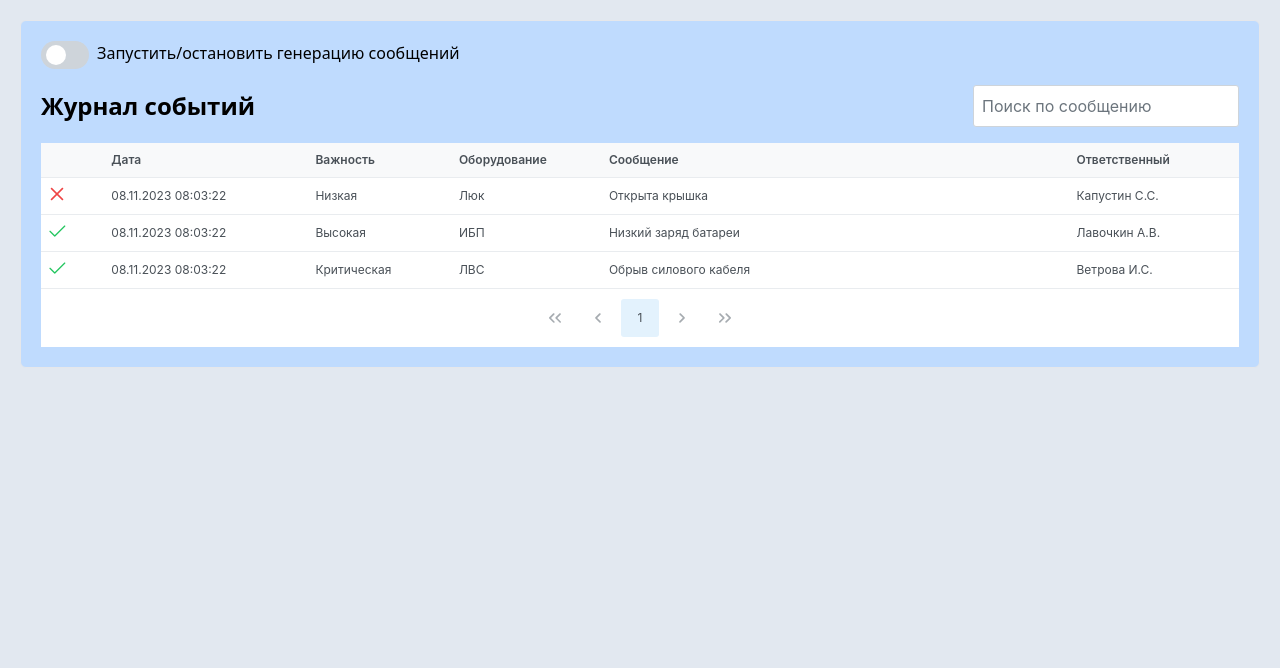
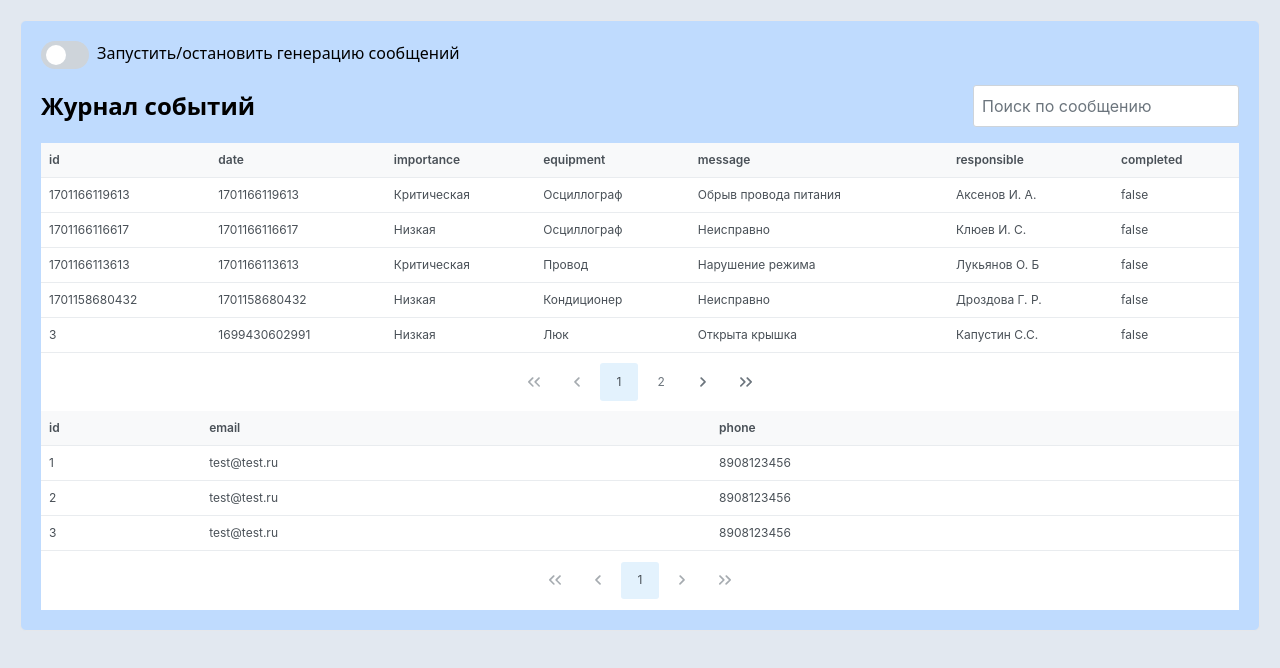
Before and after one commit to VakiTaki/geotehno, a React (Create React App) app: page / in a window 1280 px wide. Shown: the top 668 px of the page. Built offline with nearby package versions, Linux system fonts and the light colour scheme; data requests are answered from the project's data file.

Commit message:
add UniversalDataTable

```diff
--- a/data/db.json
+++ b/data/db.json
@@ -7,7 +7,7 @@
       "equipment": "ЛВС",
       "message": "Обрыв силового кабеля",
       "responsible": "Ветрова И.С.",
-      "completed": true
+      "completed": false
     },
     {
       "id": 2,
@@ -16,7 +16,7 @@
       "equipment": "ИБП",
       "message": "Низкий заряд батареи",
       "responsible": "Лавочкин А.В.",
-      "completed": true
+      "completed": false
     },
     {
       "id": 3,
@@ -26,6 +26,137 @@
       "message": "Открыта крышка",
       "responsible": "Капустин С.С.",
       "completed": false
+    },
+    {
+      "id": 1701158680432,
+      "date": 1701158680432,
+      "importance": "Низкая",
+      "equipment": "Кондиционер",
+      "message": "Неисправно",
+      "responsible": "Дроздова Г. Р.",
+      "completed": false
+    },
+    {
+      "id": 1701166113613,
+      "date": 1701166113613,
+      "importance": "Критическая",
+      "equipment": "Провод",
+      "message": "Нарушение режима",
+      "responsible": "Лукьянов О. Б",
+      "completed": false
+    },
+    {
+      "id": 1701166116617,
+      "date": 1701166116617,
+      "importance": "Низкая",
+      "equipment": "Осциллограф",
+      "message": "Неисправно",
+      "responsible": "Клюев И. С.",
+      "completed": false
+    },
+    {
+      "id": 1701166119613,
+      "date": 1701166119613,
+      "importance": "Критическая",
+      "equipment": "Осциллограф",
+      "message": "Обрыв провода питания",
+      "responsible": "Аксенов И. А.",
+      "completed": false
+    }
+  ],
+  "users": [
+    {
+      "id": "1",
+      "email": "test@test.ru",
+      "firstName": "Mitser",
+      "organizationId": "555",
+      "created": 1342343252,
+      "updated": 134134134234,
+      "phone": "8908123456",
+      "photoId": "123fwr4fw4fw",
+      "photoOriginal": "",
+      "photoTargetWidth": 0,
+      "photoTargetX": 0,
+      "photoTargetY": 0,
+      "birthDate": "11.11.2023",
+      "lastName": "Sisterov",
+      "patronymic": "Vovkovich",
+      "name": "Sisterov Mitser Vovkovich",
+      "roleIds": [
+        1,
+        2,
+        3
+      ],
+      "roleNames": [],
+      "roles": [],
+      "blocked": false,
+      "homeTimeZone": "MSK",
+      "position": "Developer",
+      "organizationName": "ГТС",
+      "groupName": "АСКЕ",
+      "techData": ""
+    },
+    {
+      "id": "2",
+      "email": "test@test.ru",
+      "firstName": "Mitser",
+      "organizationId": "555",
+      "created": 1342343252,
+      "updated": 134134134234,
+      "phone": "8908123456",
+      "photoId": "123fwr4fw4fw",
+      "photoOriginal": "",
+      "photoTargetWidth": 0,
+      "photoTargetX": 0,
+      "photoTargetY": 0,
+      "birthDate": "11.11.2023",
+      "lastName": "Sisterov",
+      "patronymic": "Vovkovich",
+      "name": "Sisterov Mitser Vovkovich",
+      "roleIds": [
+        1,
+        2,
+        3
+      ],
+      "roleNames": [],
+      "roles": [],
+      "blocked": false,
+      "homeTimeZone": "MSK",
+      "position": "Developer",
+      "organizationName": "ГТС",
+      "groupName": "АСКЕ",
+      "techData": ""
+    },
+    {
+      "id": "3",
+      "email": "test@test.ru",
+      "firstName": "Mitser",
+      "organizationId": "555",
+      "created": 1342343252,
+      "updated": 134134134234,
+      "phone": "8908123456",
+      "photoId": "123fwr4fw4fw",
+      "photoOriginal": "",
+      "photoTargetWidth": 0,
+      "photoTargetX": 0,
+      "photoTargetY": 0,
+      "birthDate": "11.11.2023",
+      "lastName": "Sisterov",
+      "patronymic": "Vovkovich",
+      "name": "Sisterov Mitser Vovkovich",
+      "roleIds": [
+        1,
+        2,
+        3
+      ],
+      "roleNames": [],
+      "roles": [],
+      "blocked": false,
+      "homeTimeZone": "MSK",
+      "position": "Developer",
+      "organizationName": "ГТС",
+      "groupName": "АСКЕ",
+      "techData": ""
     }
   ]
 }
--- a/package.json
+++ b/package.json
@@ -11,6 +11,7 @@
     "@types/node": "^16.7.13",
     "@types/react": "^18.0.0",
     "@types/react-dom": "^18.0.0",
+    "class-transformer": "^0.5.1",
     "primeflex": "^3.3.1",
     "primeicons": "^6.0.1",
     "primereact": "^10.0.9",
--- /dev/null
+++ b/src/components/dataTable.tsx
@@ -0,0 +1,96 @@
+import { useEffect, useRef, useState } from "react";
+import { DataTable, DataTableRowClickEvent } from "primereact/datatable";
+import { Column } from "primereact/column";
+import { Paginator, PaginatorPageChangeEvent } from "primereact/paginator";
+import { Toast } from "primereact/toast";
+import { useResize } from "../hooks/useResize";
+import { paginate } from "../utils/paginate";
+
+interface IUniversalDataTableProps<T> {
+  data: T[];
+  keys?: (keyof T)[] | null;
+}
+
+function UniversalDataTable<T>(props: IUniversalDataTableProps<T>) {
+  const toast = useRef<Toast>(null);
+  const { isScreenLg, isScreenMd, isScreenSm } = useResize();
+  const [countPerPage, setCountPerPage] = useState<number>(5);
+  const [first, setFirst] = useState<number>(0);
+  const [globalFilterValue, setGlobalFilterValue] = useState<string>("");
+  const onGlobalFilterChange = (e: React.ChangeEvent<HTMLInputElement>) => {
+    const value = e.target.value;
+    setGlobalFilterValue(value);
+  };
+
+  const [selectedRow, setSelectedRow] = useState<T | null>(null);
+
+  const crop = paginate(props.data, first, countPerPage);
+
+  const onPageChange = (event: PaginatorPageChangeEvent) => {
+    setSelectedRow(null);
+    setFirst(event.first);
+  };
+
+  //   const handleRowClick = (e: DataTableRowClickEvent) => {
+  //     if (document.activeElement instanceof HTMLElement) {
+  //       document.activeElement.blur();
+  //     }
+  //     const { id } = e.data;
+  //  const eventById = events?.find((e) => e.id === id);
+  //  if (eventById) changeStatus(eventById);
+  //   };
+
+  useEffect(() => {
+    if (isScreenLg) {
+      setCountPerPage(5);
+    } else if (isScreenMd) {
+      setCountPerPage(3);
+    } else {
+      setCountPerPage(5);
+    }
+  }, [isScreenLg, isScreenMd, isScreenSm]);
+
+  const columnKeys = props.data[0]
+    ? props.keys
+      ? Object.keys(props.data[0]).filter((key) =>
+          props.keys?.includes(key as keyof T)
+        )
+      : Object.keys(props.data[0])
+    : null;
+  console.log(columnKeys);
+
+  return (
+    columnKeys && (
+      <div className="">
+        <DataTable
+          size={"small"}
+          value={crop as any}
+          selectionMode="single"
+          selection={selectedRow!}
+          onSelectionChange={(e) => {
+            setSelectedRow(e.value);
+          }}
+          dataKey="id"
+          emptyMessage="Ничего не найдено"
+          //  onRowClick={(e) => handleRowClick(e)}
+          tabIndex={-1}
+        >
+          {columnKeys.map((field) => (
+            <Column key={field} field={field} header={field}></Column>
+          ))}
+        </DataTable>
+        <div className=" rounded-none">
+          <Paginator
+            first={first}
+            rows={countPerPage}
+            totalRecords={props.data.length}
+            onPageChange={onPageChange}
+            style={{ borderRadius: "0px" }}
+          />
+        </div>
+      </div>
+    )
+  );
+}
+
+export default UniversalDataTable;
--- a/src/components/table.tsx
+++ b/src/components/table.tsx
@@ -6,10 +6,12 @@ import { Toast } from "primereact/toast";
 import { useCompletedEventMutation, useGetEventsQuery } from "../store";
 import { formatDate } from "../utils/formatDate";
 import { InputText } from "primereact/inputtext";
-import { IEvent } from "../interfaces/app.interfaces";
+import { IEvent, IUser } from "../interfaces/app.interfaces";
 import { useEventListener } from "primereact/hooks";
 import { paginate } from "../utils/paginate";
 import { useResize } from "../hooks/useResize";
+import UniversalDataTable from "./dataTable";
+import { useGetUsersQuery } from "../store/usersApi";
 
 function Table() {
   const toast = useRef<Toast>(null);
@@ -30,6 +32,16 @@ function Table() {
     _sort: "date",
     _order: "desc",
   });
+  const {
+    data: users = [],
+    isSuccess: usersIsSuccess,
+    isError: usersIsError,
+  } = useGetUsersQuery({
+    // message_like: globalFilterValue,
+    // _sort: "date",
+    // _order: "desc",
+  });
+  console.log(users);
   const [selectedRow, setSelectedRow] = useState<IEvent | null>(null);
   const [compliteEvent, { isError: completedIsError }] =
     useCompletedEventMutation();
@@ -114,6 +126,8 @@ function Table() {
     }
   }, [isError, completedIsError]);
 
+  const userKeys = ["id", "email", "phone"] as (keyof IUser)[];
+
   return (
     <>
       <div className=" flex flex-col md:flex-row  md:justify-between md:items-center my-4 gap-4">
@@ -126,63 +140,10 @@ function Table() {
       </div>
 
       {isSuccess && (
-        <div className="">
-          <DataTable
-            size={"small"}
-            value={crop}
-            selectionMode="single"
-            selection={selectedRow!}
-            onSelectionChange={(e) => {
-              setSelectedRow(null);
-            }}
-            dataKey="id"
-            emptyMessage="Ничего не найдено"
-            onRowClick={(e) => handleRowClick(e)}
-            tabIndex={-1}
-          >
-            <Column
-              body={(rowData) => (
-                <span>
-                  {rowData.completed ? (
-                    <i className="pi pi-check text-green-500"></i>
-                  ) : (
-                    <i className="pi pi-times text-red-500"></i>
-                  )}
-                </span>
-              )}
-              style={{ minWidth: "40px" }}
-            ></Column>
-            <Column
-              field="date"
-              header="Дата"
-              style={{ minWidth: "130px" }}
-              body={(rowData) => (
-                <span className="">{formatDate(rowData.date)}</span>
-              )}
-            ></Column>
-            <Column field="importance" header="Важность"></Column>
-            <Column
-              field="equipment"
-              header="Оборудование"
-              style={{ width: "150px" }}
-            ></Column>
-            <Column
-              field="message"
-              header="Сообщение"
-              style={{ minWidth: "300px" }}
-            ></Column>
-            <Column field="responsible" header="Ответственный"></Column>
-          </DataTable>
-          <div className=" rounded-none">
-            <Paginator
-              first={first}
-              rows={countPerPage}
-              totalRecords={events.length}
-              onPageChange={onPageChange}
-              style={{ borderRadius: "0px" }}
-            />
-          </div>
-        </div>
+        <>
+          <UniversalDataTable data={events} />
+          <UniversalDataTable data={users} keys={userKeys} />
+        </>
       )}
       <Toast ref={toast} />
     </>
--- /dev/null
+++ b/src/store/usersApi.tsx
@@ -0,0 +1,35 @@
+import { createApi, fetchBaseQuery } from "@reduxjs/toolkit/query/react";
+import { IUser } from "../interfaces/app.interfaces";
+import { objectToQueryString, KeyValueObject } from "../utils/objToQuery";
+
+export const usersApi = createApi({
+  reducerPath: "usersApi",
+  tagTypes: ["Users"],
+  baseQuery: fetchBaseQuery({ baseUrl: "http://localhost:3003/" }),
+  endpoints: (builder) => ({
+    getUsers: builder.query<IUser[], KeyValueObject>({
+      query: (queryParams) => `users${objectToQueryString(queryParams)}`,
+      providesTags: (result) =>
+        result
+          ? [
+              ...result.map(({ id }) => ({ type: "Users" as const, id })),
+              { type: "Users", id: "LIST" },
+            ]
+          : [{ type: "Users", id: "LIST" }],
+    }),
+    //  addUser: builder.mutation({
+    //    query: (body: IUser) => ({ url: "events", method: "POST", body }),
+    //    invalidatesTags: [{ type: "Users", id: "LIST" }],
+    //  }),
+    //  completedUser: builder.mutation({
+    //    query: (payload: IUser) => ({
+    //      url: `events/${payload.id}`,
+    //      method: "PATCH",
+    //      body: payload,
+    //    }),
+    //    invalidatesTags: [{ type: "Users", id: "LIST" }],
+    //  }),
+  }),
+});
+
+export const { useGetUsersQuery } = usersApi;
```
Also changed, not shown: src/interfaces/app.interfaces.ts (+28 -0 lines), src/store/store.ts (+10 -6 lines), 1 other file (tests, documents, lock files or other folders).
